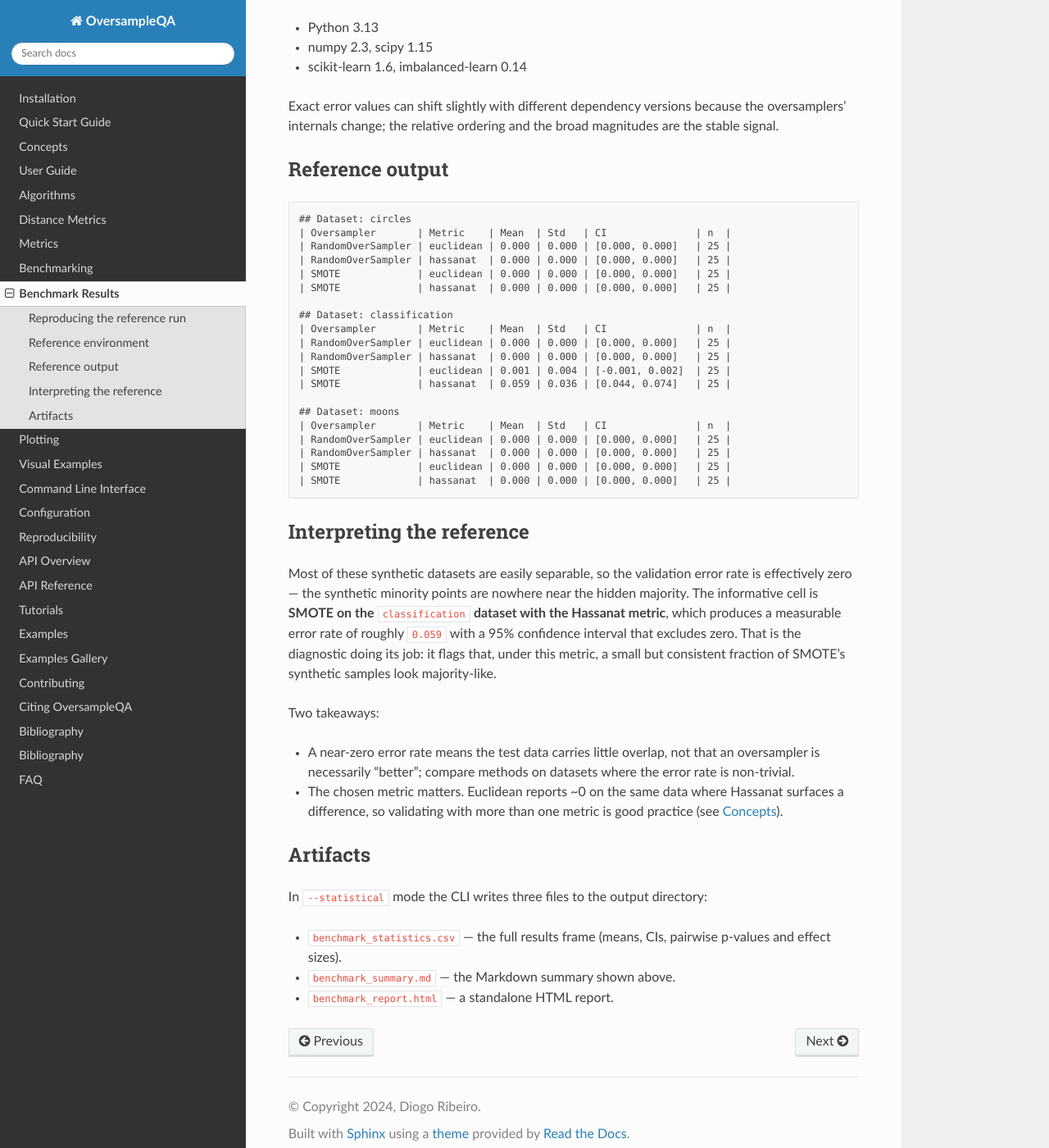
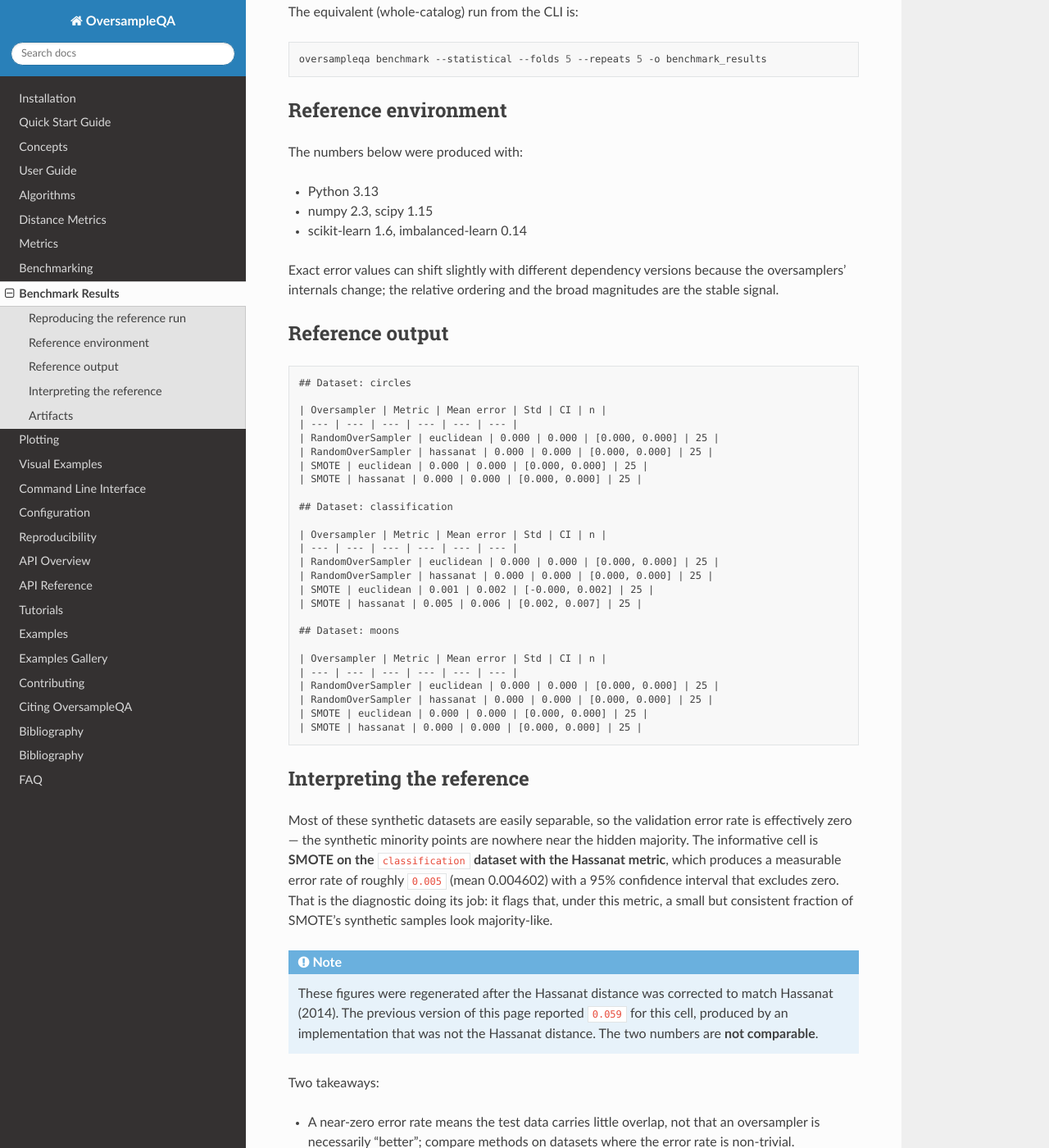
Before and after one commit to DiogoRibeiro7/OversampleQA, a Sphinx documentation site: the page built from docs/benchmark_results.rst, in a window 1280 px wide and 1400 px high, scrolled down 916 px. Shown: the whole window at 82% size. Built offline with Sphinx 7.4.7 and the Read the Docs theme 3.1.0, drawn with Linux system fonts in a browser that asks for light colours; some of the changed text lies outside the part shown.

Commit message:
fix(distance): implement the real Hassanat distance
The default metric computed 1 - min(|a|,|b|)/max(|a|,|b|), which is not the
Hassanat distance: it scored [-5] and [5] as zero and jumped to the maximum
per-dimension value for points a nanometre apart. Replace it with the
Hassanat (2014) definition, add the missing vectorised kernel, and audit
every other metric against SciPy or a closed form.

Error rates from the default metric are not comparable across this change.

```diff
--- a/docs/benchmark_results.rst
+++ b/docs/benchmark_results.rst
@@ -27,10 +27,19 @@ built-in datasets are generated deterministically (see
    engine = StatisticalBenchmark(n_folds=5, n_repeats=5, random_state=42)
    frame = engine.run_comprehensive_benchmark(
        datasets,
-       [RandomOverSampler(), SMOTE()],
+       [RandomOverSampler(random_state=42), SMOTE(random_state=42)],
        metrics=["euclidean", "hassanat"],
    )
    print(format_statistical_summary(frame))
+
+.. important::
+
+   Seed the oversamplers themselves, as above. ``StatisticalBenchmark``'s
+   ``random_state`` controls the cross-validation splits, not the oversampler's
+   own sampling. Constructing ``SMOTE()`` without ``random_state`` draws from
+   global NumPy state and the run is **not** reproducible: the same
+   configuration produced mean errors of 0.003894, 0.003894 and 0.003186 on
+   three consecutive trials.
 
 The equivalent (whole-catalog) run from the CLI is:
 
@@ -57,25 +66,31 @@ Reference output
 .. code-block:: text
 
    ## Dataset: circles
-   | Oversampler       | Metric    | Mean  | Std   | CI               | n  |
-   | RandomOverSampler | euclidean | 0.000 | 0.000 | [0.000, 0.000]   | 25 |
-   | RandomOverSampler | hassanat  | 0.000 | 0.000 | [0.000, 0.000]   | 25 |
-   | SMOTE             | euclidean | 0.000 | 0.000 | [0.000, 0.000]   | 25 |
-   | SMOTE             | hassanat  | 0.000 | 0.000 | [0.000, 0.000]   | 25 |
+
+   | Oversampler | Metric | Mean error | Std | CI | n |
+   | --- | --- | --- | --- | --- | --- |
+   | RandomOverSampler | euclidean | 0.000 | 0.000 | [0.000, 0.000] | 25 |
+   | RandomOverSampler | hassanat | 0.000 | 0.000 | [0.000, 0.000] | 25 |
+   | SMOTE | euclidean | 0.000 | 0.000 | [0.000, 0.000] | 25 |
+   | SMOTE | hassanat | 0.000 | 0.000 | [0.000, 0.000] | 25 |
 
    ## Dataset: classification
-   | Oversampler       | Metric    | Mean  | Std   | CI               | n  |
-   | RandomOverSampler | euclidean | 0.000 | 0.000 | [0.000, 0.000]   | 25 |
-   | RandomOverSampler | hassanat  | 0.000 | 0.000 | [0.000, 0.000]   | 25 |
-   | SMOTE             | euclidean | 0.001 | 0.004 | [-0.001, 0.002]  | 25 |
-   | SMOTE             | hassanat  | 0.059 | 0.036 | [0.044, 0.074]   | 25 |
+
+   | Oversampler | Metric | Mean error | Std | CI | n |
+   | --- | --- | --- | --- | --- | --- |
+   | RandomOverSampler | euclidean | 0.000 | 0.000 | [0.000, 0.000] | 25 |
+   | RandomOverSampler | hassanat | 0.000 | 0.000 | [0.000, 0.000] | 25 |
+   | SMOTE | euclidean | 0.001 | 0.002 | [-0.000, 0.002] | 25 |
+   | SMOTE | hassanat | 0.005 | 0.006 | [0.002, 0.007] | 25 |
 
    ## Dataset: moons
-   | Oversampler       | Metric    | Mean  | Std   | CI               | n  |
-   | RandomOverSampler | euclidean | 0.000 | 0.000 | [0.000, 0.000]   | 25 |
-   | RandomOverSampler | hassanat  | 0.000 | 0.000 | [0.000, 0.000]   | 25 |
-   | SMOTE             | euclidean | 0.000 | 0.000 | [0.000, 0.000]   | 25 |
-   | SMOTE             | hassanat  | 0.000 | 0.000 | [0.000, 0.000]   | 25 |
+
+   | Oversampler | Metric | Mean error | Std | CI | n |
+   | --- | --- | --- | --- | --- | --- |
+   | RandomOverSampler | euclidean | 0.000 | 0.000 | [0.000, 0.000] | 25 |
+   | RandomOverSampler | hassanat | 0.000 | 0.000 | [0.000, 0.000] | 25 |
+   | SMOTE | euclidean | 0.000 | 0.000 | [0.000, 0.000] | 25 |
+   | SMOTE | hassanat | 0.000 | 0.000 | [0.000, 0.000] | 25 |
 
 Interpreting the reference
 --------------------------
@@ -84,9 +99,16 @@ Most of these synthetic datasets are easily separable, so the validation error
 rate is effectively zero — the synthetic minority points are nowhere near the
 hidden majority. The informative cell is **SMOTE on the** ``classification``
 **dataset with the Hassanat metric**, which produces a measurable error rate of
-roughly ``0.059`` with a 95% confidence interval that excludes zero. That is the
-diagnostic doing its job: it flags that, under this metric, a small but
-consistent fraction of SMOTE's synthetic samples look majority-like.
+roughly ``0.005`` (mean 0.004602) with a 95% confidence interval that excludes
+zero. That is the diagnostic doing its job: it flags that, under this metric, a
+small but consistent fraction of SMOTE's synthetic samples look majority-like.
+
+.. note::
+
+   These figures were regenerated after the Hassanat distance was corrected to
+   match Hassanat (2014). The previous version of this page reported ``0.059``
+   for this cell, produced by an implementation that was not the Hassanat
+   distance. The two numbers are **not comparable**.
 
 Two takeaways:
 
--- a/pyproject.toml
+++ b/pyproject.toml
@@ -27,6 +27,9 @@ pydantic = "^2.9.2"
 [tool.poetry.group.dev.dependencies]
 pytest = "^9.0.0"
 pytest-cov = "^7.0.0"
+# Test-only: independent reference for the distance-metric audit. Deliberately
+# not a runtime dependency.
+scipy = "^1.14"
 black = "^26.1.0"
 isort = "^8.0.0"
 ruff = ">=0.15,<0.17"
```
Also changed, not shown: BIBLIOGRAPHY.md (+3 -1 lines), CHANGELOG.md (+45 -0 lines), docs/algorithms.rst (+17 -4 lines), docs/distances.rst (+29 -1 lines), docs/_static/class_balance.png, docs/_static/distance_histogram.png, docs/_static/multiclass_heatmap.png, 5 other files.
